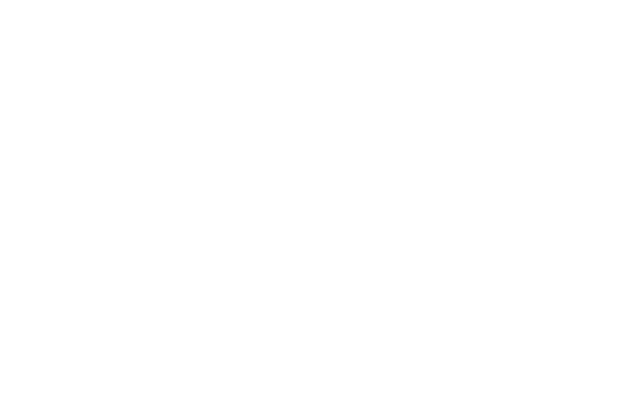
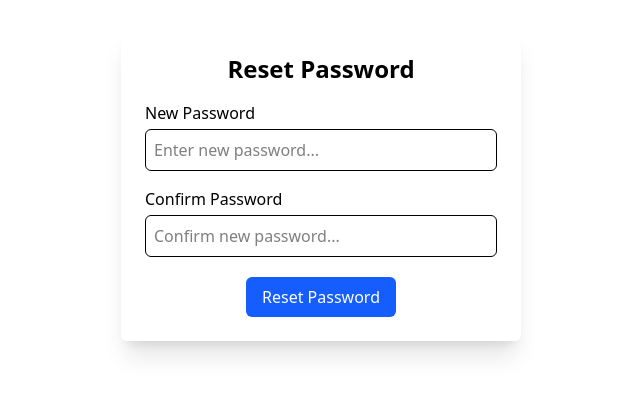
Before and after one commit to Aghakarim-23/notes-front, a React (Vite) app: page /reset-password/1 in a window 1280 px wide. Before the commit this address had no page. Shown: the part 215-610 px from the top of the page, without its empty margins (319-959 px from the left). Built offline with nearby package versions, Linux system fonts and the light colour scheme.

Commit message:
feat: add forgot-password, reset-password-pages

```diff
--- a/src/App.jsx
+++ b/src/App.jsx
@@ -13,6 +13,8 @@
 import Forbidden from "./pages/Forbidden.jsx";
 import AdminProtectedPage from "./components/AdminProtectedPage.jsx";
 import GuestRoute from "./components/GuestRoute.jsx";
+import ForgotPassword from "./pages/ForgotPassword.jsx";
+import ResetPassword from "./pages/ResetPassword.jsx";
 
 const App = () => {
   return (
@@ -49,6 +51,8 @@
             }
           />
             <Route path="/forbidden" element={<Forbidden />} />
+            <Route path="/forgot-password" element={<ForgotPassword/>}/>
+            <Route path="/reset-password/:id" element={<ResetPassword/>}/>
         </Routes>
       </Router>
       <ToastContainer
--- /dev/null
+++ b/src/pages/ForgotPassword.jsx
@@ -0,0 +1,52 @@
+import React, { useState } from "react";
+import api from "../api/api";
+const ForgotPassword = () => {
+  const [email, setEmail] = useState("");
+  const [loading, setLoading] = useState(false);
+
+  const handleSubmit = async () => {
+    setLoading(true);
+    try {
+        const res = await api.post("api/auth/forgotPassword", {email})
+        console.log(res)
+        setEmail("")
+    } catch (error) {
+      console.error(error);
+    } finally {
+      setLoading(false);
+    }
+  };
+  return (
+    <div className="h-screen flex justify-center items-center p-3">
+      <form
+        className="max-w-[400px] md:max-w-[500px] w-full shadow-2xl p-5 md:p-8 rounded-md"
+        onSubmit={(e) => {
+          e.preventDefault();
+          handleSubmit();
+        }}
+      >
+        <div>
+          <h2 className="text-2xl font-bold text-center">Forgot Password</h2>
+          <div className="flex flex-col mt-4">
+            <label htmlFor="email">Email</label>
+            <input
+              type="email"
+              name="email"
+              id="email"
+              required
+              className="border pl-2 py-2 mt-1 rounded-md outline-none"
+              placeholder="Write your email..."
+              value={email}
+              onChange={(e) => setEmail(e.target.value)}
+            />
+          </div>
+          <button className="block mx-auto mt-4 rounded-md bg-orange-500 px-4 py-1 text-white cursor-pointer hover:opacity-65 transition disabled:opacity-70">
+            {loading ? "Sending..." : "Forgot password"}
+          </button>
+        </div>
+      </form>
+    </div>
+  );
+};
+
+export default ForgotPassword;
--- a/src/pages/Login.jsx
+++ b/src/pages/Login.jsx
@@ -1,7 +1,7 @@
 import React from "react";
 import { useState } from "react";
 import { useAuth } from "../context/AuthContext";
-import { useNavigate } from "react-router-dom";
+import { Link, useNavigate } from "react-router-dom";
 import { toast } from "react-toastify";
 import { FaRegEyeSlash } from "react-icons/fa6";
 import { FaRegEye } from "react-icons/fa";
@@ -110,6 +110,17 @@
             </span>
           </p>
         </div>
+
+
+
+             <Link to="/forgot-password" className="text-center my-6">
+          <p className="text-blue-600 cursor-pointer hover:underline">
+           Forgot password ?
+
+          </p>
+        </Link>
+
+
       </div>
     </div>
   );
--- /dev/null
+++ b/src/pages/ResetPassword.jsx
@@ -0,0 +1,88 @@
+import React, { useState } from "react";
+import { useParams } from "react-router-dom";
+import api from "../api/api";
+
+const ResetPassword = () => {
+  const { token } = useParams();
+  const [password, setPassword] = useState("");
+  const [confirmPassword, setConfirmPassword] = useState("");
+  const [loading, setLoading] = useState(false);
+  const [message, setMessage] = useState("");
+
+  const handleSubmit = async () => {
+    if (password !== confirmPassword) {
+      return setMessage("Passwords do not match!");
+    }
+
+    setLoading(true);
+    setMessage("");
+
+    try {
+      const res = await api.post(`api/auth/resetPassword/${token}`, {
+        password,
+      });
+
+      setMessage("Password reset successful!");
+      setPassword("");
+      setConfirmPassword("");
+
+    } catch (error) {
+      setMessage(error.response?.data?.message || "Something went wrong");
+    } finally {
+      setLoading(false);
+    }
+  };
+
+  return (
+    <div className="h-screen flex justify-center items-center p-3">
+      <form
+        className="max-w-[400px] w-full shadow-xl p-6 rounded-md"
+        onSubmit={(e) => {
+          e.preventDefault();
+          handleSubmit();
+        }}
+      >
+        <h2 className="text-2xl font-bold text-center">Reset Password</h2>
+
+        {/* Message */}
+        {message && (
+          <p className="text-center mt-3 text-red-600 font-medium">{message}</p>
+        )}
+
+        <div className="flex flex-col mt-4">
+          <label>New Password</label>
+          <input
+            type="password"
+            required
+            className="border pl-2 py-2 mt-1 rounded-md outline-none"
+            placeholder="Enter new password..."
+            value={password}
+            onChange={(e) => setPassword(e.target.value)}
+          />
+        </div>
+
+        <div className="flex flex-col mt-4">
+          <label>Confirm Password</label>
+          <input
+            type="password"
+            required
+            className="border pl-2 py-2 mt-1 rounded-md outline-none"
+            placeholder="Confirm new password..."
+            value={confirmPassword}
+            onChange={(e) => setConfirmPassword(e.target.value)}
+          />
+        </div>
+
+        <button
+          type="submit"
+          disabled={loading}
+          className="block mx-auto mt-5 rounded-md bg-blue-600 px-4 py-2 text-white hover:opacity-80 transition disabled:opacity-50"
+        >
+          {loading ? "Resetting..." : "Reset Password"}
+        </button>
+      </form>
+    </div>
+  );
+};
+
+export default ResetPassword;
```
